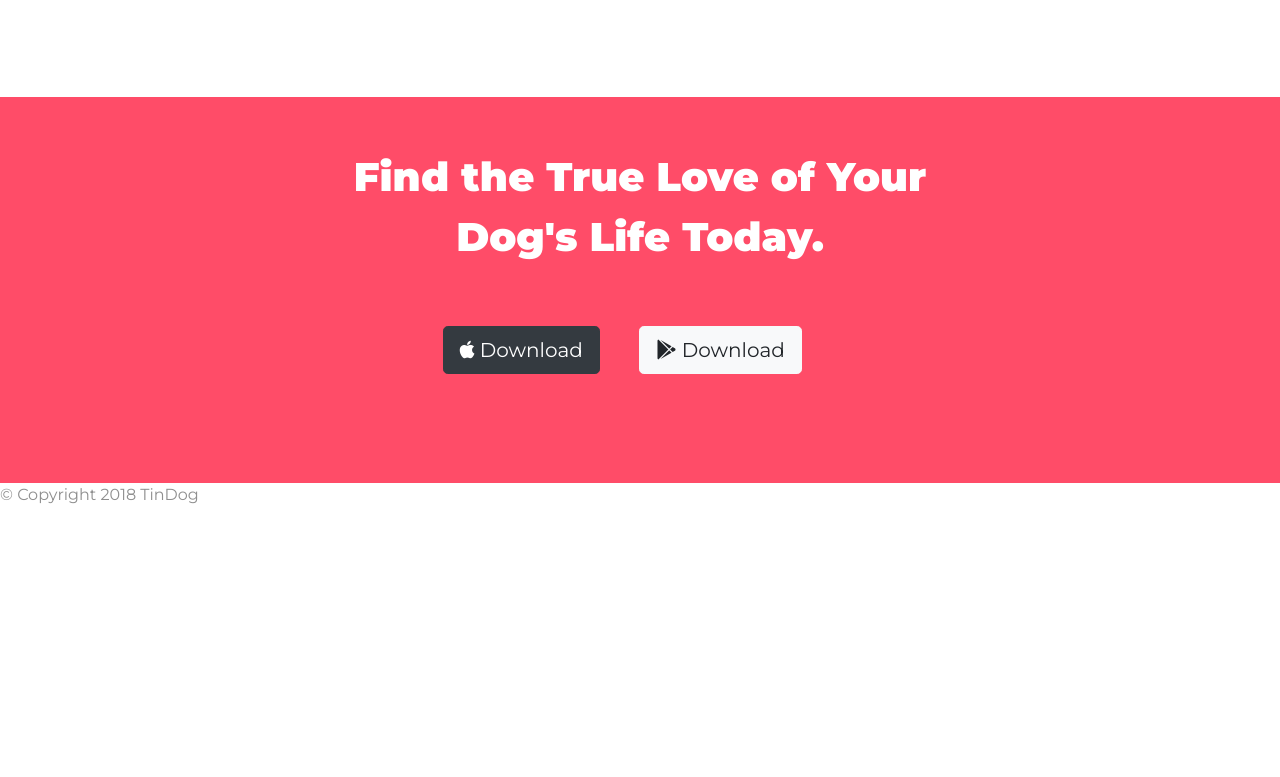
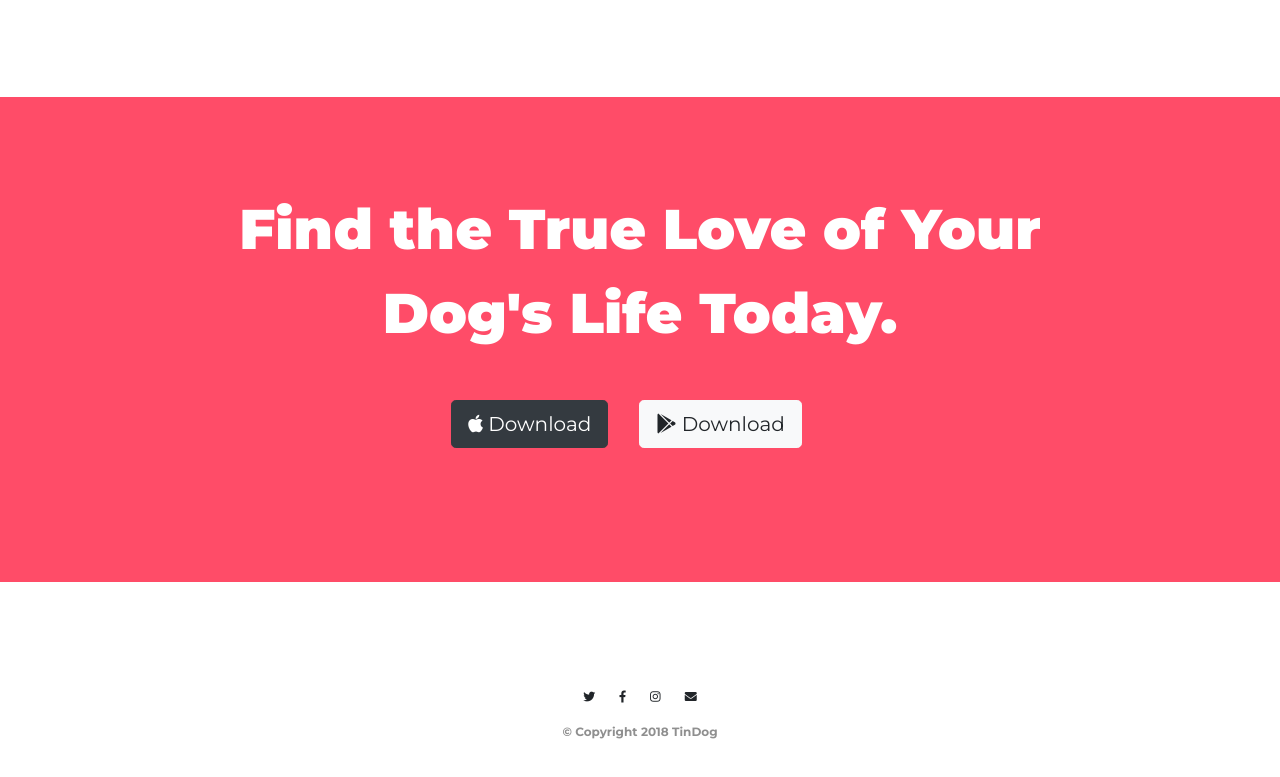
Before and after one commit to Frankie-B/Tindog-app, a plain HTML site: page index.html in a window 1280 px wide. Shown: the part 2491-3268 px from the top of the page. Before the commit the page ends 3014 px from the top, so only its background shows below. Drawn offline with nearby package versions, Linux system fonts and the light colour scheme.

Commit message:
Final styling

```diff
--- a/css/style.css
+++ b/css/style.css
@@ -133,21 +133,34 @@ i.icon:hover {
 }
 
 /* Call to Action section */
-
 #cta {
   background-color: #ff4c68;
   color: #fff;
   text-align: center;
-  padding: 50px;
+  padding: 7% 15%;
 }
 
-#cta h3 {
+.cta-header {
   font-family: 'Montserrat', sans-serif;
-  font-size: 2.5rem;
+  font-size: 3.5rem;
   font-weight: 900;
   line-height: 1.5;
   margin: 0 auto;
-  width: 55%;
+}
+
+/* Footer Section */
+#footer {
+  text-align: center;
+  padding: 7% 15%;
+}
+
+.social-icons {
+  margin: 20px 10px;
+}
+
+.copyright {
+  font-size: 0.75rem;
+  font-weight: 700;
 }
 
 @media (max-width: 1028px) {
--- a/index.html
+++ b/index.html
@@ -40,13 +40,13 @@
 
           <ul class="navbar-nav ml-auto">
             <li class="nav-item">
-              <a class="nav-link" href="">Contact</a>
+              <a class="nav-link" href="#footer">Contact</a>
             </li>
             <li class="nav-item">
-              <a class="nav-link" href="">Pricing</a>
+              <a class="nav-link" href="#pricing">Pricing</a>
             </li>
             <li class="nav-item">
-              <a class="nav-link" href="">Download</a>
+              <a class="nav-link" href="#cta">Download</a>
             </li>
           </ul>
 
@@ -189,7 +189,7 @@
 
   <section id="cta">
 
-    <h3>Find the True Love of Your Dog's Life Today.</h3>
+    <h3 class="cta-header">Find the True Love of Your Dog's Life Today.</h3>
     <button type="button" class="btn btn-dark btn-lg download-button"><i class="fab fa-apple"></i> Download</button>
     <button type="button" class="btn btn-light btn-lg download-button"><i class="fab fa-google-play"></i> Download</button>
 
@@ -200,7 +200,12 @@
 
   <footer id="footer">
 
-    <p>© Copyright 2018 TinDog</p>
+    <i class="social-icons fab fa-twitter fa-xs"></i>
+    <i class="social-icons fab fa-facebook-f fa-xs"></i>
+    <i class="social-icons fab fa-instagram fa-xs"></i>
+    <i class="social-icons fas fa-envelope fa-xs"></i>
+
+    <p class="copyright">© Copyright 2018 TinDog</p>
 
   </footer>
 
```
